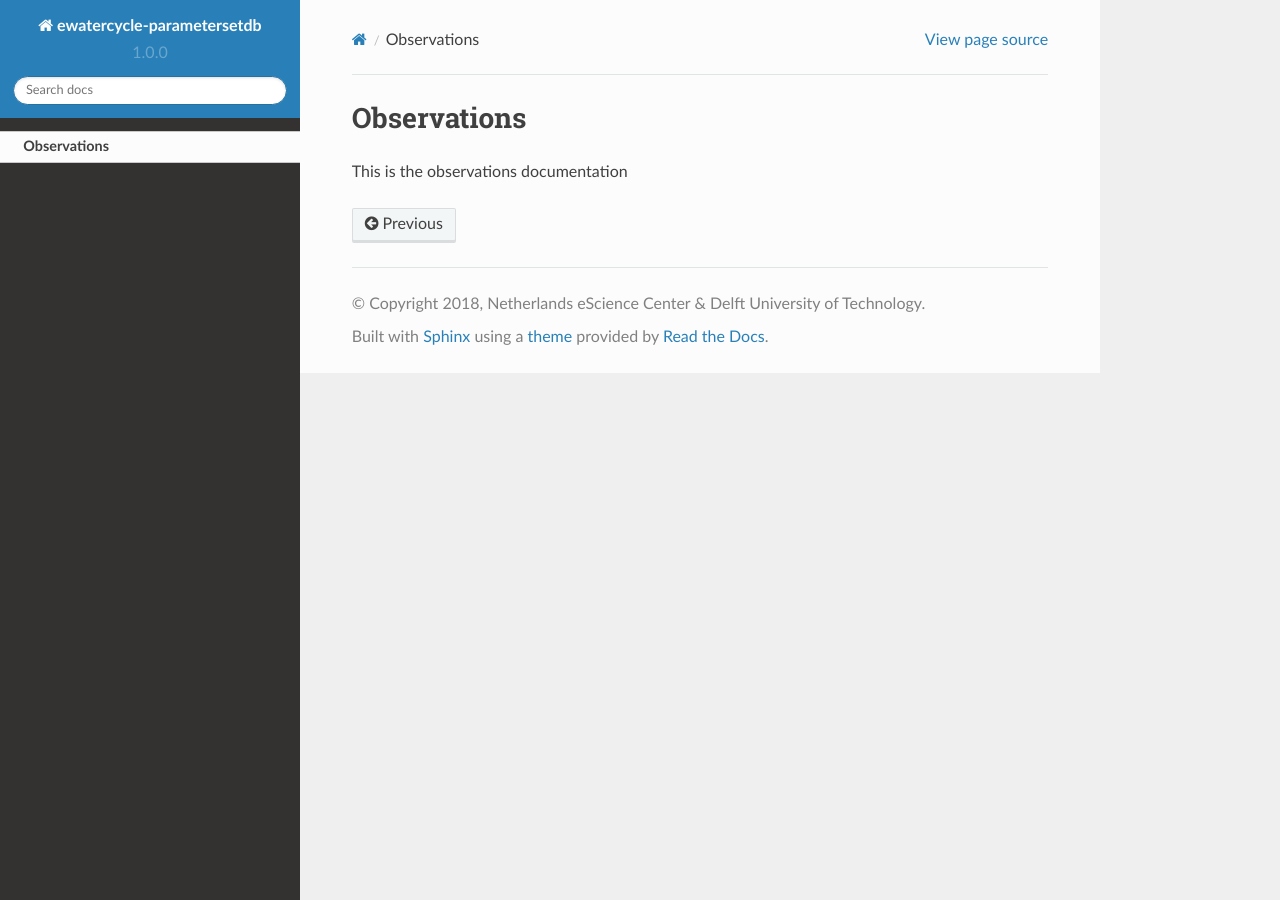
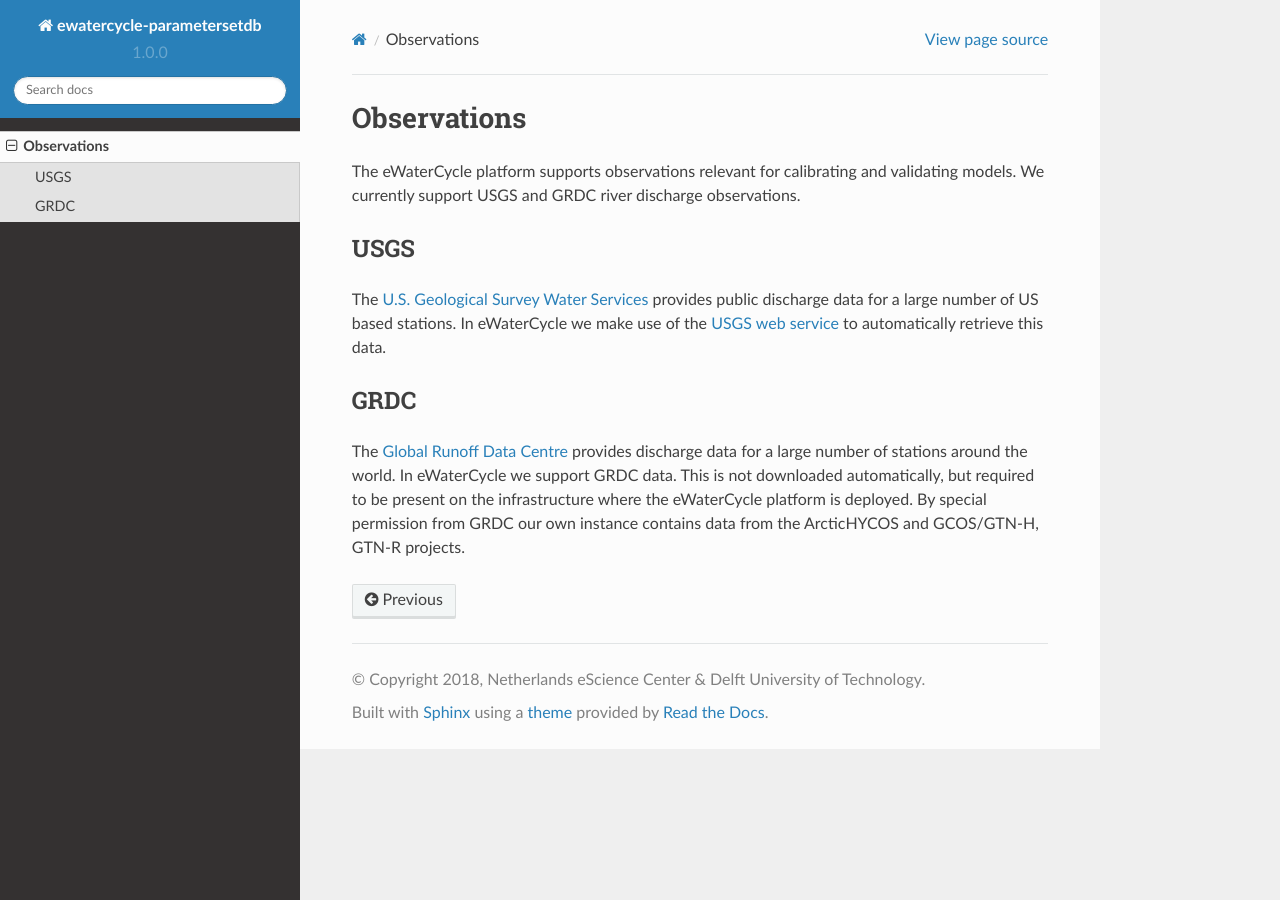
Before and after one commit to eWaterCycle/ewatercycle, a Sphinx documentation site: the page built from docs/observations.rst, in a window 1280 px wide. Built offline with Sphinx 7.4.7 and the Read the Docs theme 2.0.0, drawn with Linux system fonts in a browser that asks for light colours; pages that are not in the unit, such as notebooks, are missing from menus.

Commit message:
added a small intro to the observations available in eWaterCycle

```diff
--- a/docs/observations.rst
+++ b/docs/observations.rst
@@ -1,4 +1,14 @@
 Observations
 ============
 
-This is the observations documentation
+The eWaterCycle platform supports observations relevant for calibrating and validating models. We currently support USGS and GRDC river discharge observations.
+
+USGS
+----
+
+The `U.S. Geological Survey Water Services <https://waterservices.usgs.gov/>`_ provides public discharge data for a large number of US based stations. In eWaterCycle we make use of the `USGS web service <https://waterservices.usgs.gov/rest/IV-Service.html>`_ to automatically retrieve this data.
+
+GRDC
+----
+
+The `Global Runoff Data Centre <https://www.bafg.de/GRDC/EN/Home/homepage_node.html>`_ provides discharge data for a large number of stations around the world. In eWaterCycle we support GRDC data. This is not downloaded automatically, but required to be present on the infrastructure where the eWaterCycle platform is deployed. By special permission from GRDC our own instance contains data from the ArcticHYCOS and GCOS/GTN-H, GTN-R projects.
```
